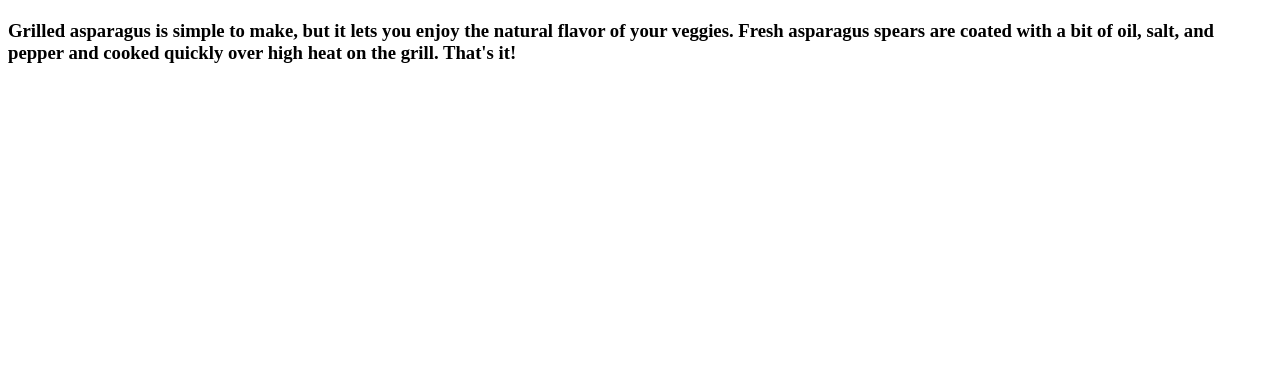
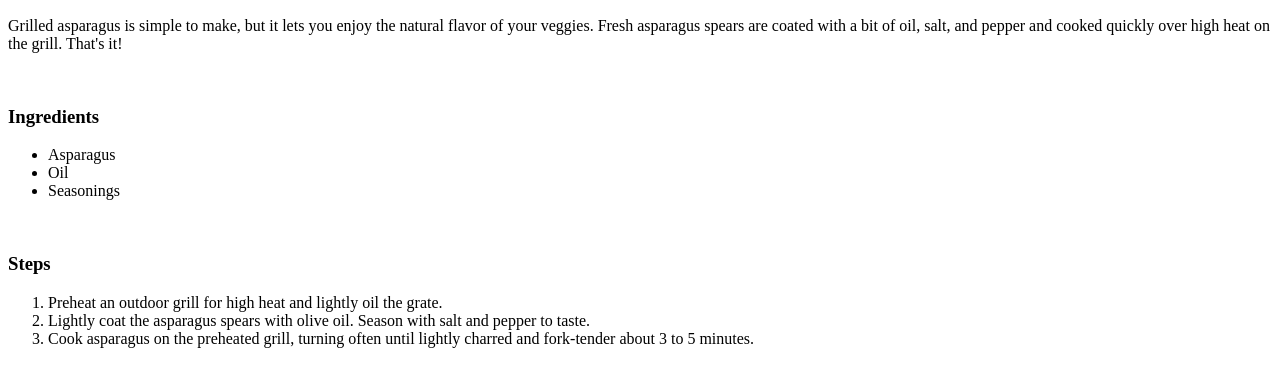
Before and after one commit to Burry-Scott/odin-recipes, a plain HTML site: page recipes/grilled-asparagus.html in a window 1280 px wide. Shown: the part 383-770 px from the top of the page. Drawn offline with Linux system fonts and the light colour scheme.

Commit message:
Add steps and ingredients to recipe

```diff
--- a/recipes/grilled-asparagus.html
+++ b/recipes/grilled-asparagus.html
@@ -9,7 +9,20 @@
 <body>
     <h1>Grilled Asparagus</h1>
     <img src="https://www.allrecipes.com/thmb/QdnmyjytvjqjtXxgelO31HU9DB8=/750x0/filters:no_upscale():max_bytes(150000):strip_icc():format(webp)/1014212-fc937371084b44e9b04f77ed8a3b2bad.jpg">
-    <h3>Grilled asparagus is simple to make, but it lets you enjoy the natural flavor of your veggies. Fresh asparagus spears are coated with a bit of oil, salt, and pepper and cooked quickly over high heat on the grill. That's it!</h3>
-
+    <p>Grilled asparagus is simple to make, but it lets you enjoy the natural flavor of your veggies. Fresh asparagus spears are coated with a bit of oil, salt, and pepper and cooked quickly over high heat on the grill. That's it!</p>
+    <br>
+    <h3>Ingredients</h3>
+    <ul>
+        <li>Asparagus</li>
+        <li>Oil</li>
+        <li>Seasonings</li>
+    </ul>
+    <br>
+    <h3>Steps</h3>
+    <ol>
+        <li>Preheat an outdoor grill for high heat and lightly oil the grate.</li>
+        <li>Lightly coat the asparagus spears with olive oil. Season with salt and pepper to taste.</li>
+        <li>Cook asparagus on the preheated grill, turning often until lightly charred and fork-tender about 3 to 5 minutes.</li>
+    </ol>
 </body>
 </html>
```
